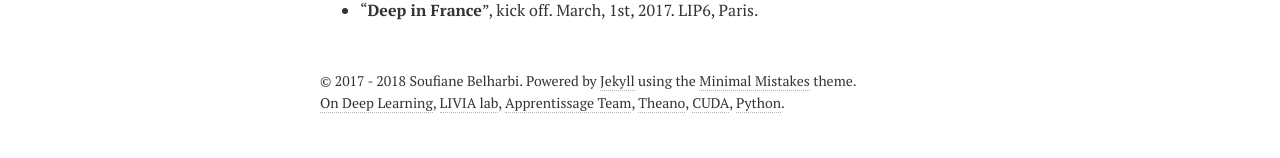
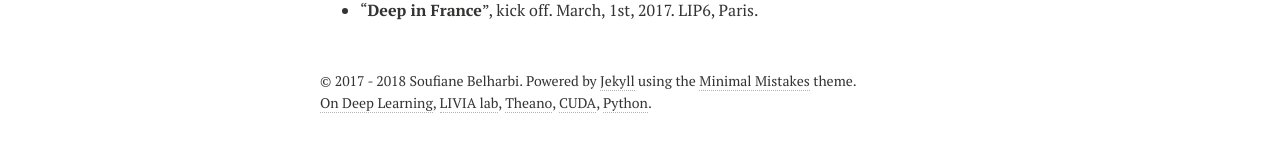
Before and after one commit to sbelharbi/sbelharbi.github.io, a Jekyll site: the page built from index.md, in a window 1280 px wide. Shown: the part 2433-2591 px from the top of the page. Built offline with Jekyll 4.4.1, drawn with Linux system fonts in a browser that asks for light colours; nearby versions of some CDN libraries.

```diff
--- a/_includes/_footer.html
+++ b/_includes/_footer.html
@@ -1,7 +1,6 @@
 <span>&copy; {{ site.yearstart }} - {{site.time | date: '%Y'}} {{ site.owner.name }}. Powered by <a href="http://jekyllrb.com">Jekyll</a> using the <a href="http://mademistakes.com/minimal-mistakes/">Minimal Mistakes</a> theme. <br />
 <a href="http://deeplearning.net/">On Deep Learning</a>,
 <a href="https://www.etsmtl.ca/Unites-de-recherche/LIVIA/accueil">LIVIA lab</a>,
-<a href="http://www.litislab.fr/equipe/docapp/">Apprentissage Team</a>,
 <a href="http://deeplearning.net/software/theano/">Theano</a>,
 <a href="http://www.nvidia.com/object/cuda_home_new.html">CUDA</a>,
 <a href="https://www.python.org/">Python</a>.
```
Also changed, not shown: _layouts/home2.html (line endings or trailing spaces), assets/css/main.min.css.
